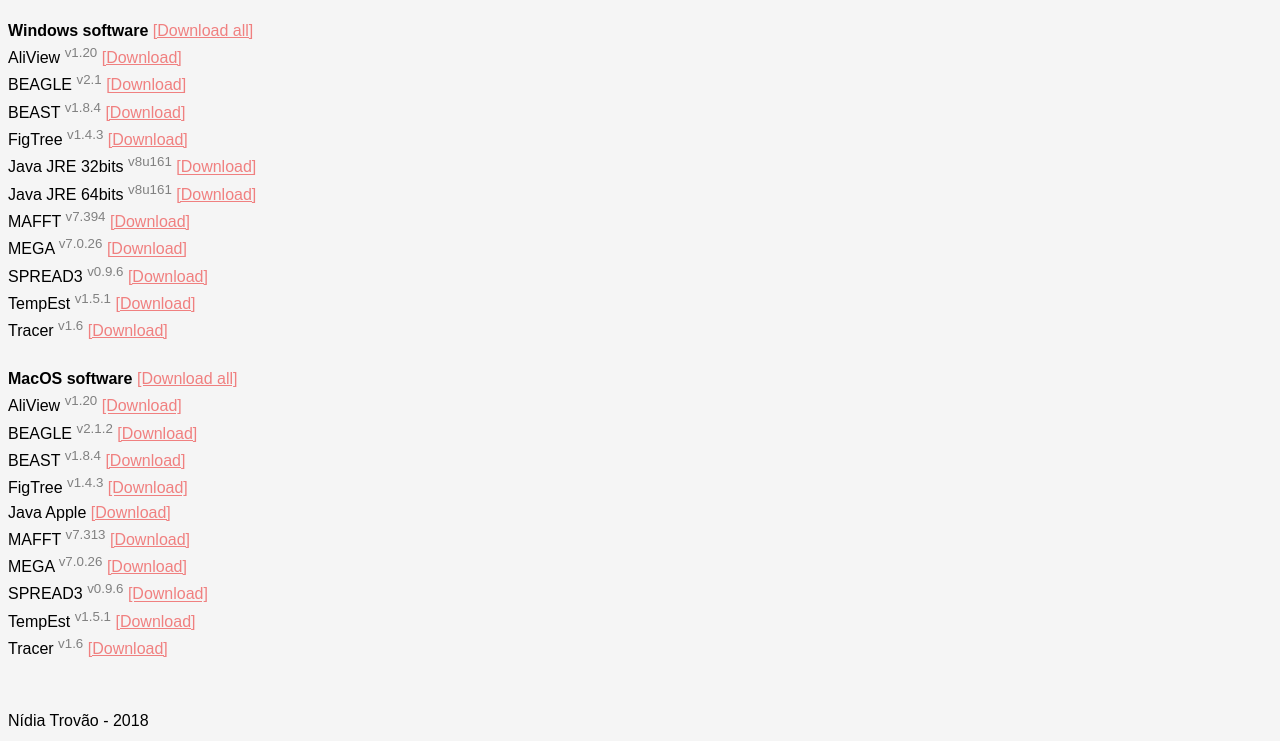
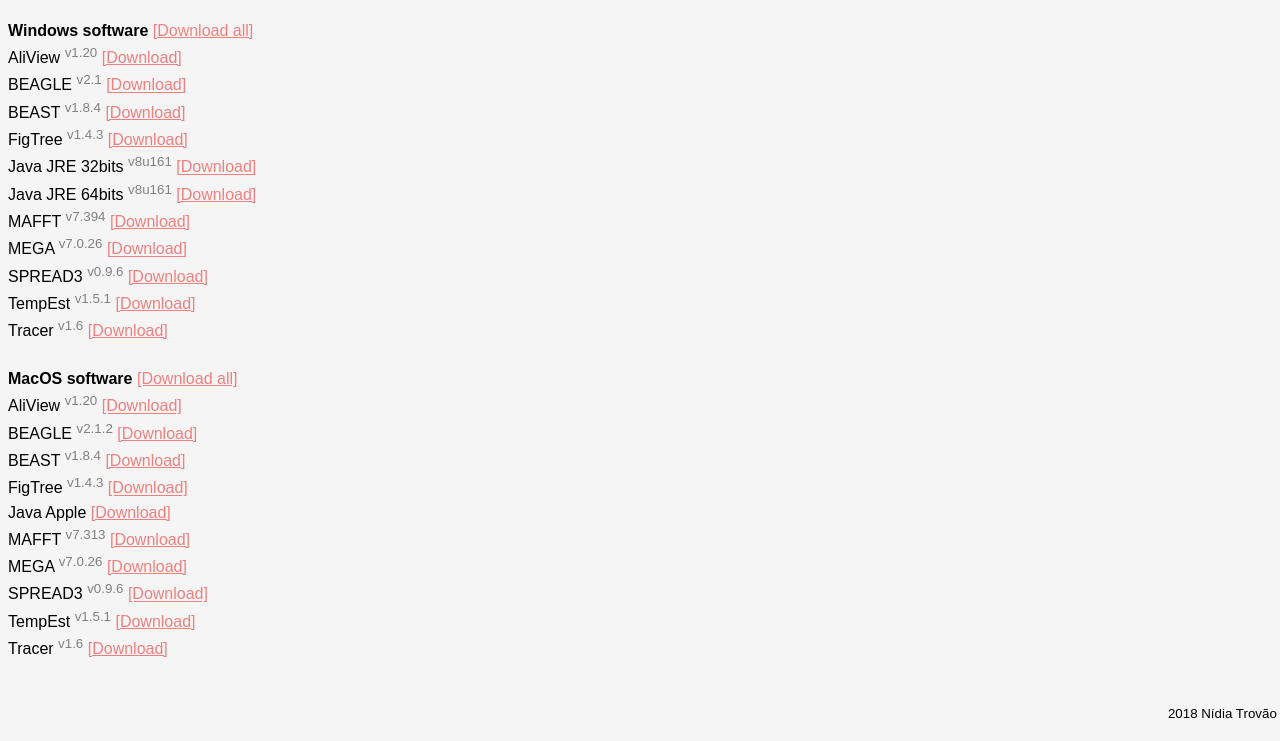
Before and after one commit to phylodynamics/phylodynamics.github.io, a plain HTML site: page index.html in a window 1280 px wide. Shown: the part 72-813 px from the top of the page. Drawn offline with Linux system fonts and the light colour scheme.

Commit message:
Update index.html

```diff
--- a/index.html
+++ b/index.html
@@ -5,7 +5,7 @@
 body {font-family: Arial, Helvetica, sans-serif;line-height: 1.5;background-color:#F5F5F5;}
 a {color:#F08080;}
 sup {color:#808080;}
-span {position:relative;right:0;}
+span {position:fixed;bottom:.2rem;right:.2rem;}
 </style>
 <title>Phylodynamics Workshop - ANISE 2018</title>
 </head>
@@ -37,7 +37,7 @@ MEGA <sup>v7.0.26</sup> <a href="https://drive.google.com/open?id=1JHhcXlyYfHGVy
 SPREAD3 <sup>v0.9.6</sup> <a href="https://drive.google.com/open?id=1ZTevtaWIPf7bASSxk-_vGqKt0T0daOnJ">[Download]</a><br>
 TempEst <sup>v1.5.1</sup> <a href="https://drive.google.com/open?id=1L8AhDaSvX44Zdf9DyMgYD35IUxfMCjAB">[Download]</a><br>
 Tracer <sup>v1.6</sup> <a href="https://drive.google.com/open?id=1M52SbQoLuG5S836tBYiJDjxcc-C2hpNT">[Download]</a><br><br><br>
-<span>Nídia Trovão - 2018</span>
+<span><small>2018 Nídia Trovão</small></span>
 </body>
 
 </body>
```
